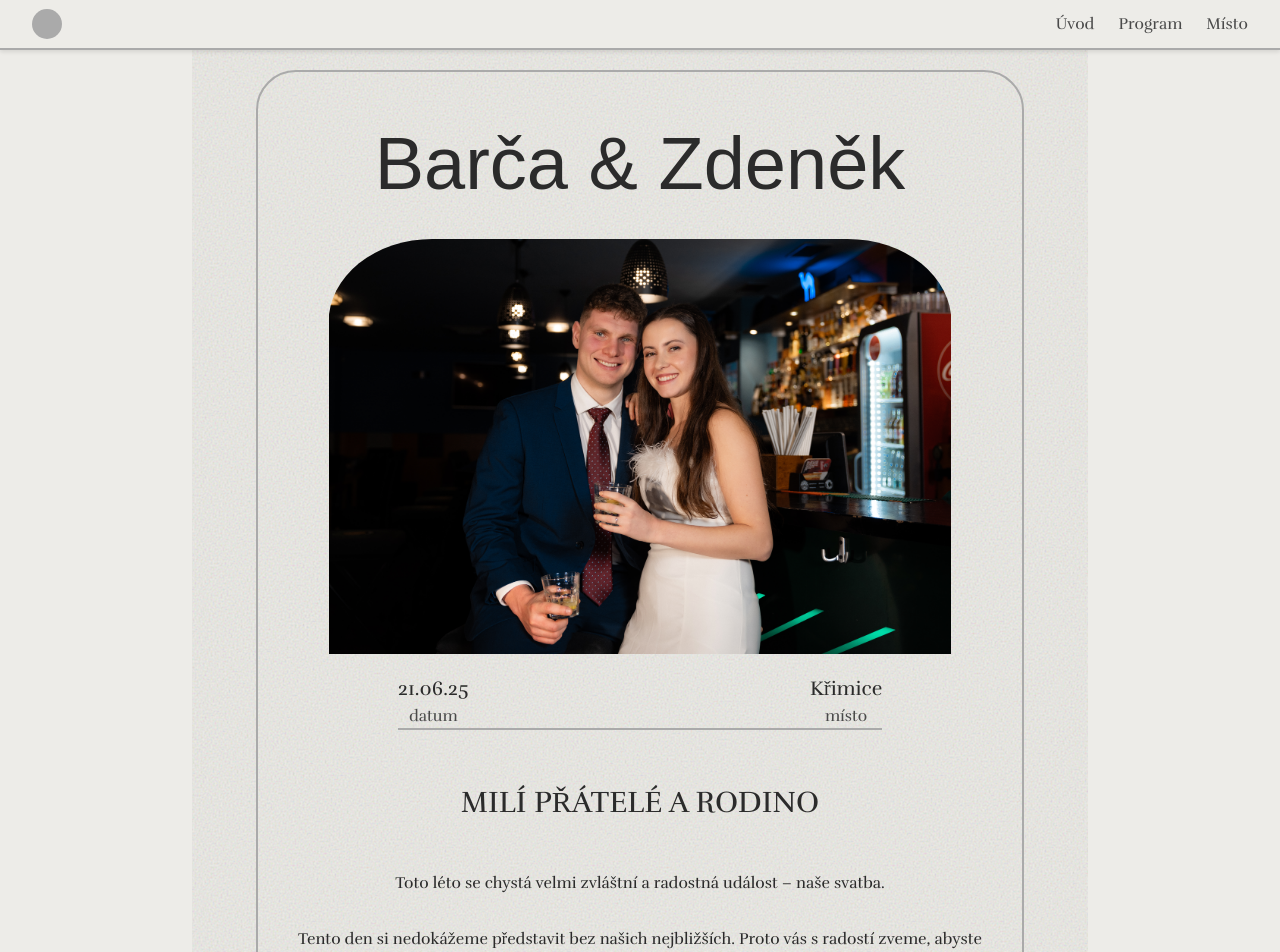
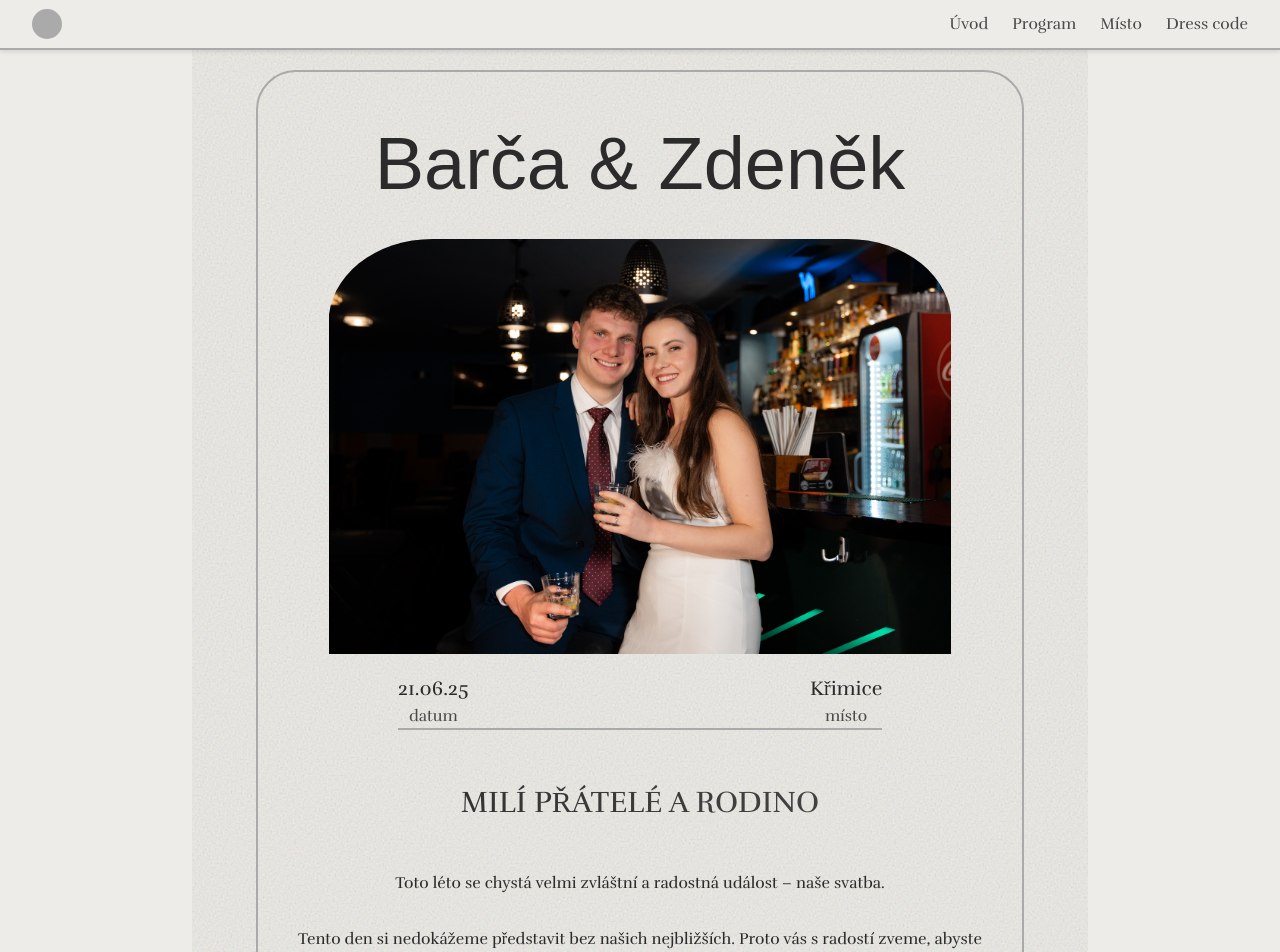
Before and after one commit to jan-cibulka/svatba2, a React (Vite) app: page / in a window 1280 px wide. Shown: the top 952 px of the page. Built offline with nearby package versions, Linux system fonts and the light colour scheme; a web font is replaced by a local one.

Commit message:
fancy stuff

```diff
--- a/src/components/Content.css
+++ b/src/components/Content.css
@@ -17,6 +17,7 @@
   margin: 20px 0;
   z-index: 1;
   width: 100%;
+  animation: fadeIn 0.8s ease-out;
 }
 
 .background {
@@ -36,3 +37,28 @@
 .dark.content-wrapper {
   background-color: var(--color-background-2);
 }
+
+@keyframes fadeIn {
+  from {
+    opacity: 0;
+    transform: translateY(20px);
+  }
+  to {
+    opacity: 1;
+    transform: translateY(0);
+  }
+}
+
+.title {
+  background: linear-gradient(45deg, var(--color-text-1), var(--color-text-2));
+  -webkit-background-clip: text;
+  background-clip: text;
+  color: transparent;
+  transition: all 0.3s ease;
+}
+
+.title:hover {
+  background: linear-gradient(45deg, var(--color-text-2), var(--color-text-1));
+  -webkit-background-clip: text;
+  background-clip: text;
+}
--- a/src/components/Content.tsx
+++ b/src/components/Content.tsx
@@ -4,6 +4,8 @@ import "./Content.css";
 import Intro from "./Intro";
 import Map from "./Map";
 import Schedule from "./Schedule";
+import DressCode from "./DressCode";
+
 const Content: FC = () => {
   return (
     <>
@@ -19,6 +21,10 @@ const Content: FC = () => {
         <div className="background"></div>
         <Map />
       </div>
+      <div className="content-wrapper dark" id="dresscode">
+        <div className="background"></div>
+        <DressCode />
+      </div>
     </>
   );
 };
--- /dev/null
+++ b/src/components/DressCode.css
@@ -0,0 +1,27 @@
+.color-palette {
+  display: flex;
+  flex-wrap: wrap;
+  gap: 16px;
+  justify-content: center;
+  margin-top: 24px;
+  padding: 0 16px;
+}
+
+.color-swatch {
+  width: 80px;
+  height: 80px;
+  border-radius: 8px;
+  box-shadow: 0 2px 4px rgba(0, 0, 0, 0.1);
+  transition: transform 0.2s ease;
+  position: relative;
+}
+.color-swatch:hover {
+  transform: scale(1.05);
+}
+
+@media (max-width: 768px) {
+  .color-swatch {
+    width: 60px;
+    height: 60px;
+  }
+}
--- /dev/null
+++ b/src/components/DressCode.tsx
@@ -0,0 +1,34 @@
+import { FC } from "react";
+import "./DressCode.css";
+
+const DressCode: FC = () => {
+  const colors = [
+    { hex: "#E6D7C3", name: "Beige" },
+    { hex: "#E6BCB0", name: "Dusty Pink" },
+    { hex: "#C3B1A5", name: "Taupe" },
+    { hex: "#D4C1B8", name: "Light Mauve" },
+    { hex: "#B7A99A", name: "Warm Gray" },
+  ];
+
+  return (
+    <div className="section-wrapper">
+      <div className="title">Dress code</div>
+      <p>
+        We would be very happy if your outfit is in the colours of the wedding
+        theme.
+      </p>
+      <div className="color-palette">
+        {colors.map((color, index) => (
+          <div
+            key={index}
+            className="color-swatch"
+            style={{ backgroundColor: color.hex }}
+            data-color={color.name}
+          />
+        ))}
+      </div>
+    </div>
+  );
+};
+
+export default DressCode;
--- a/src/components/Navbar.css
+++ b/src/components/Navbar.css
@@ -45,3 +45,15 @@ nav {
 .nav-link:hover {
   color: var(--color-text-1);
 }
+
+nav::after {
+  content: "";
+  position: absolute;
+  bottom: 0;
+  left: 0;
+  height: 2px;
+  background: var(--color-text-1);
+  width: min(var(--scroll-progress, 0%), 100%);
+  transition: width 0.1s;
+  transform-origin: left;
+}
--- a/src/components/Navbar.tsx
+++ b/src/components/Navbar.tsx
@@ -1,8 +1,25 @@
-import { FC } from "react";
+import { FC, useEffect } from "react";
 
 import "./Navbar.css";
 
 const Navbar: FC = () => {
+  useEffect(() => {
+    const updateScrollProgress = () => {
+      const winScroll = document.documentElement.scrollTop;
+      const height =
+        document.documentElement.scrollHeight -
+        document.documentElement.clientHeight;
+      const scrolled = (winScroll / height) * 100;
+      document.documentElement.style.setProperty(
+        "--scroll-progress",
+        `${scrolled}%`
+      );
+    };
+
+    window.addEventListener("scroll", updateScrollProgress);
+    return () => window.removeEventListener("scroll", updateScrollProgress);
+  }, []);
+
   return (
     <nav>
       <div className="nav-logo">
@@ -18,6 +35,9 @@ const Navbar: FC = () => {
         <a href="#misto" className="nav-link">
           Místo
         </a>
+        <a href="#dresscode" className="nav-link">
+          Dress code
+        </a>
       </div>
     </nav>
   );
--- a/src/index.css
+++ b/src/index.css
@@ -30,3 +30,7 @@ h1 {
   font-size: 3.2em;
   line-height: 1.1;
 }
+
+html {
+  scroll-behavior: smooth;
+}
```
